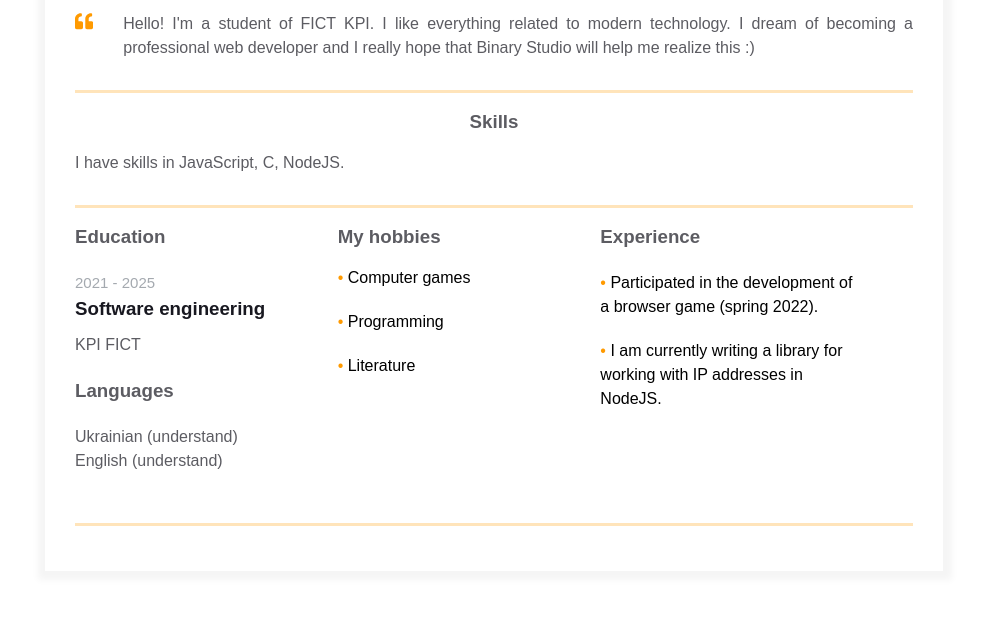
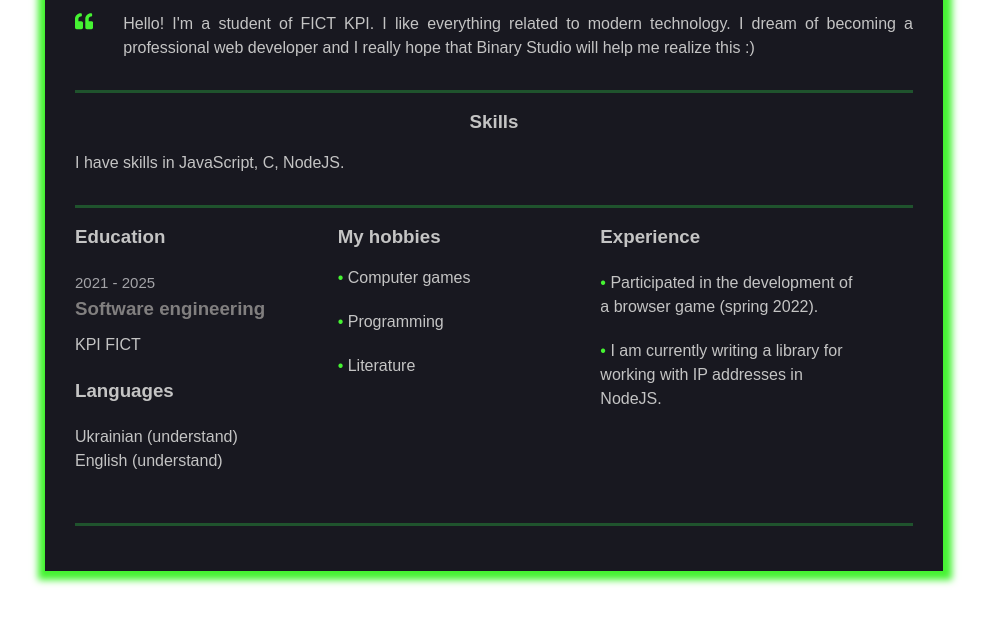
Before and after one commit to yarman1/homepage, a plain HTML site: page index.html in a window 1280 px wide. Shown: the part 338-960 px from the top of the page, without its empty margins (146-1135 px from the left). Drawn offline with Linux system fonts and the light colour scheme.

Commit message:
Added styles

```diff
--- a/styles.css
+++ b/styles.css
@@ -6,16 +6,28 @@
   box-sizing: border-box;
 }
 
+#canvas {
+  position: absolute;
+  width: 100%;
+  height: 1000px;
+  left: 0;
+  top: 0;
+}
+
+main {
+  position: relative;
+}
+
 body {
   font-family: Arial, Helvetica, sans-serif;
   line-height: 1.5;
 
-  --primary-text-color: #181820;
-  --secondary-text-color: #5c5c62;
-  --durability-text-color: #6a737d9c;
-  --icon-color: #6a737d;
-  --border-color: #ff9a0045;
-  --text-decoration-color: #ff9a00;
+  --primary-text-color: #817f7f;
+  --secondary-text-color: #c4c4c4;
+  --durability-text-color: #fbfcfd9c;
+  --icon-color: #0dc434e0;
+  --border-color: #32f15245;
+  --text-decoration-color: #45F332;
 }
 
 .container {
@@ -37,9 +49,11 @@ body {
 }
 
 .resume {
+  position: relative;
   margin: 50px auto;
-  border: 1px solid #f5f5f5;
-  box-shadow: 1px 1px 7px 7px #f5f5f5;
+  border: 1px solid #45F332;
+  box-shadow: 1px 1px 7px 7px #45F332;
+  background-color: #181820;
   padding: 30px 0;
   max-width: 900px;
 }
@@ -278,6 +292,7 @@ body {
 
 .additional-info__list-item , .experience__item{
   list-style-type: none;
+  color: var(--secondary-text-color);
   margin-bottom: 20px;
 }
 
```
